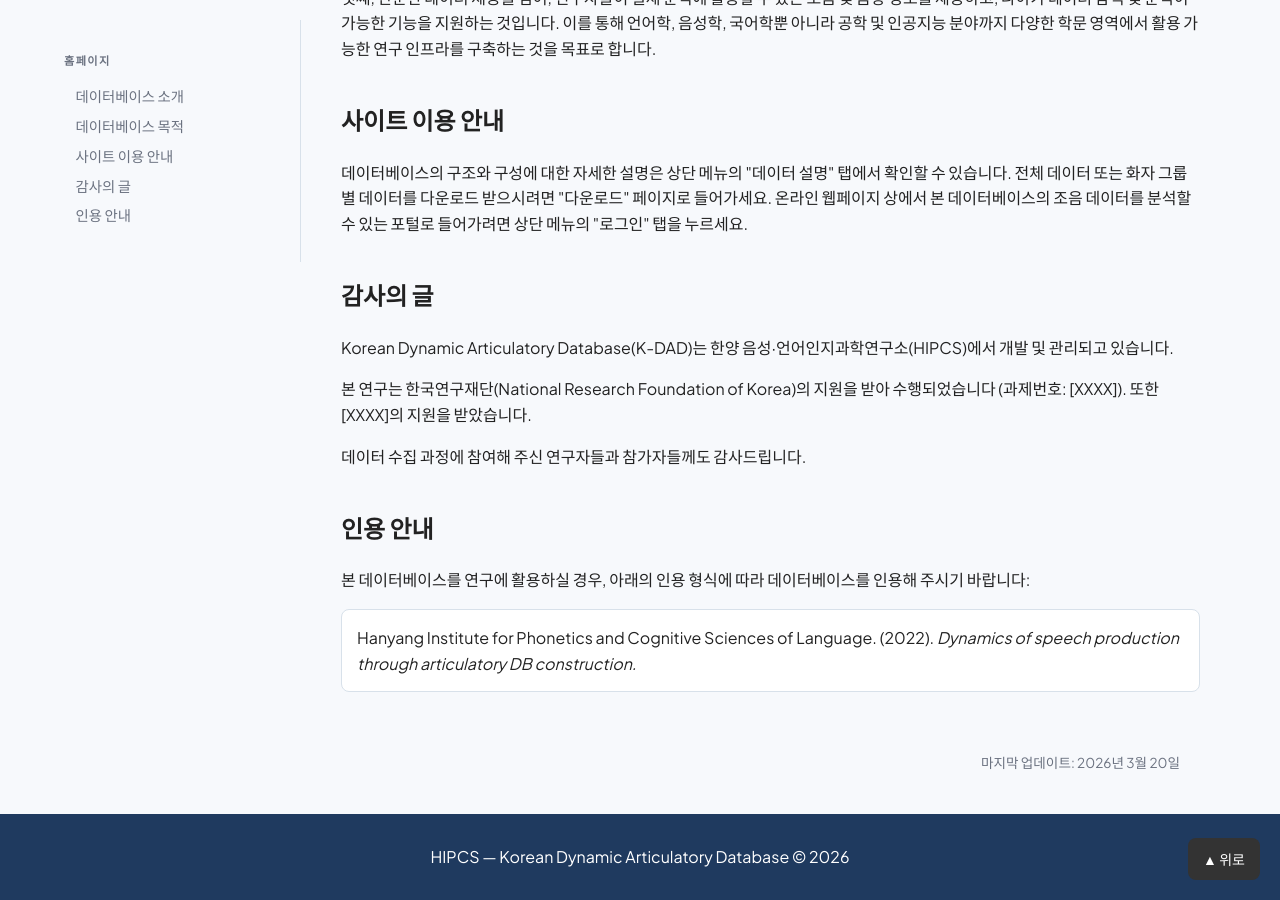
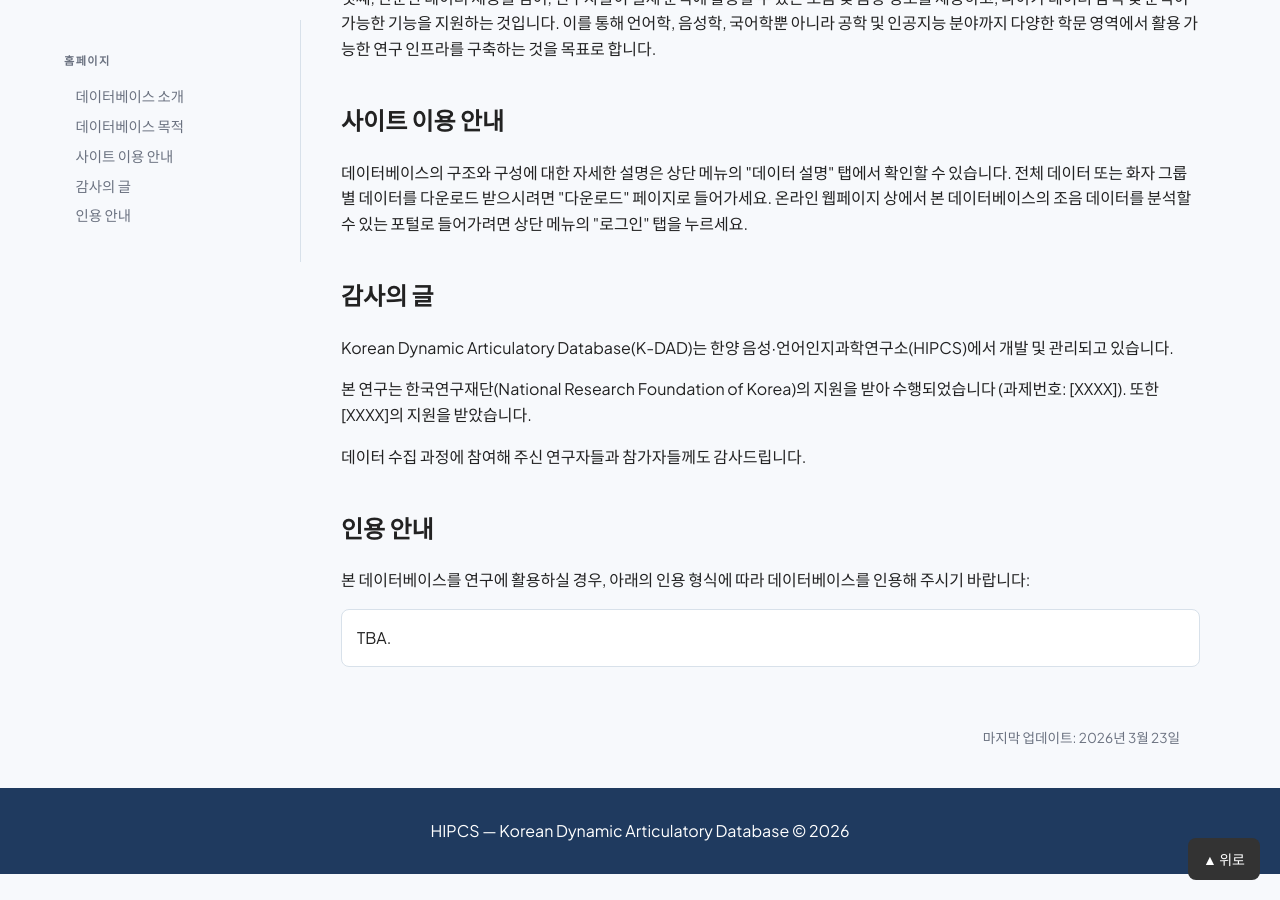
Before and after one commit to jiyoungj/jiyoungj.github.io, a Jekyll site: the page k-dad_demo/index_kor.html, which Jekyll copies as it is, in a window 1280 px wide and 900 px high, scrolled down 1129 px. Built offline with Jekyll 4.4.1, drawn with Linux system fonts in a browser that asks for light colours.

Commit message:
Update index_kor.html

```diff
--- a/k-dad_demo/index_kor.html
+++ b/k-dad_demo/index_kor.html
@@ -109,14 +109,14 @@
                 </p>
 
                 <div class="card">
-                Hanyang Institute for Phonetics and Cognitive Sciences of Language. (2022). <i>Dynamics of speech production through articulatory DB construction.</i>
+                TBA.
                 </div>
 
             </section>
         </div>
 
         <div class="last-updated">
-        마지막 업데이트: 2026년 3월 20일
+        마지막 업데이트: 2026년 3월 23일
         </div>
 
         <a href="#top" class="back-to-top">▲ 위로</a>
```
